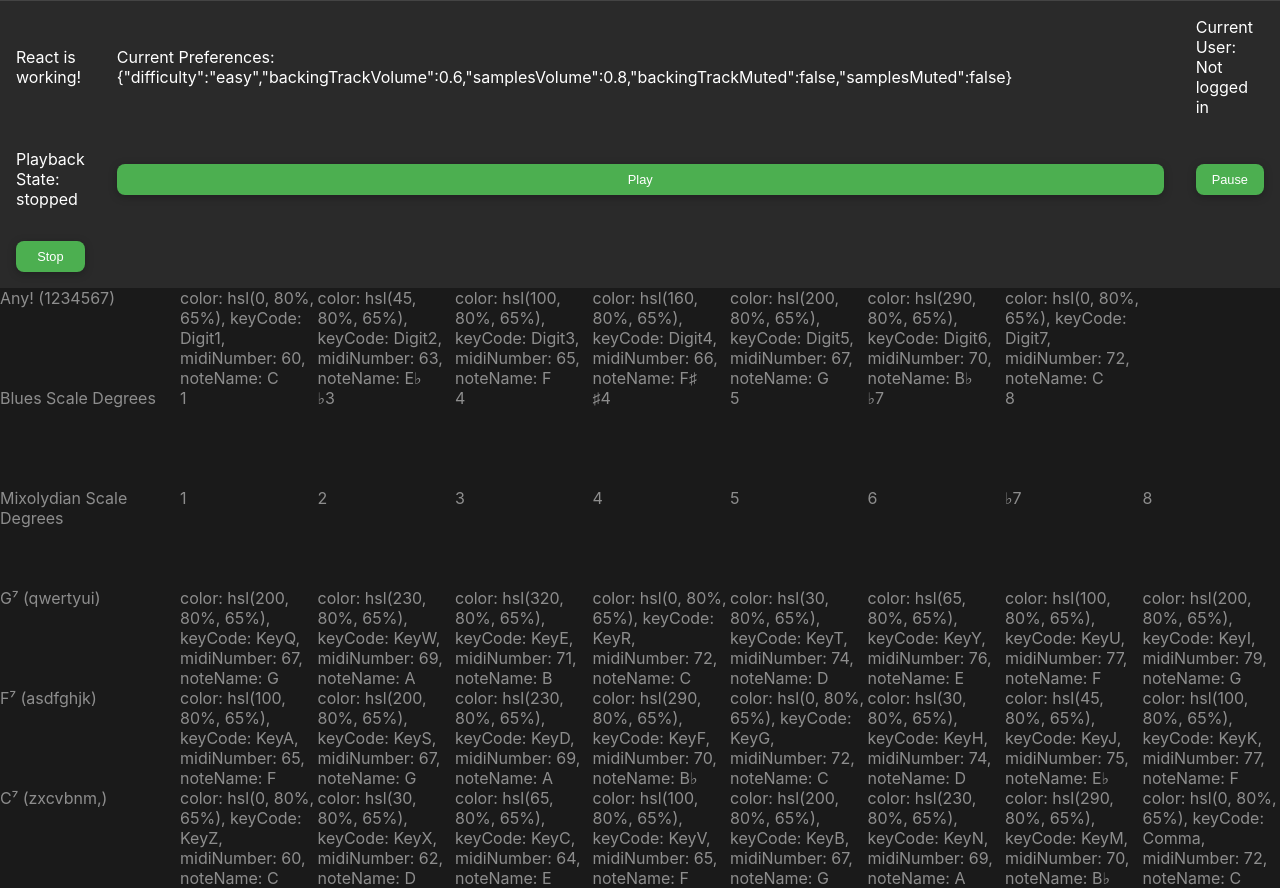
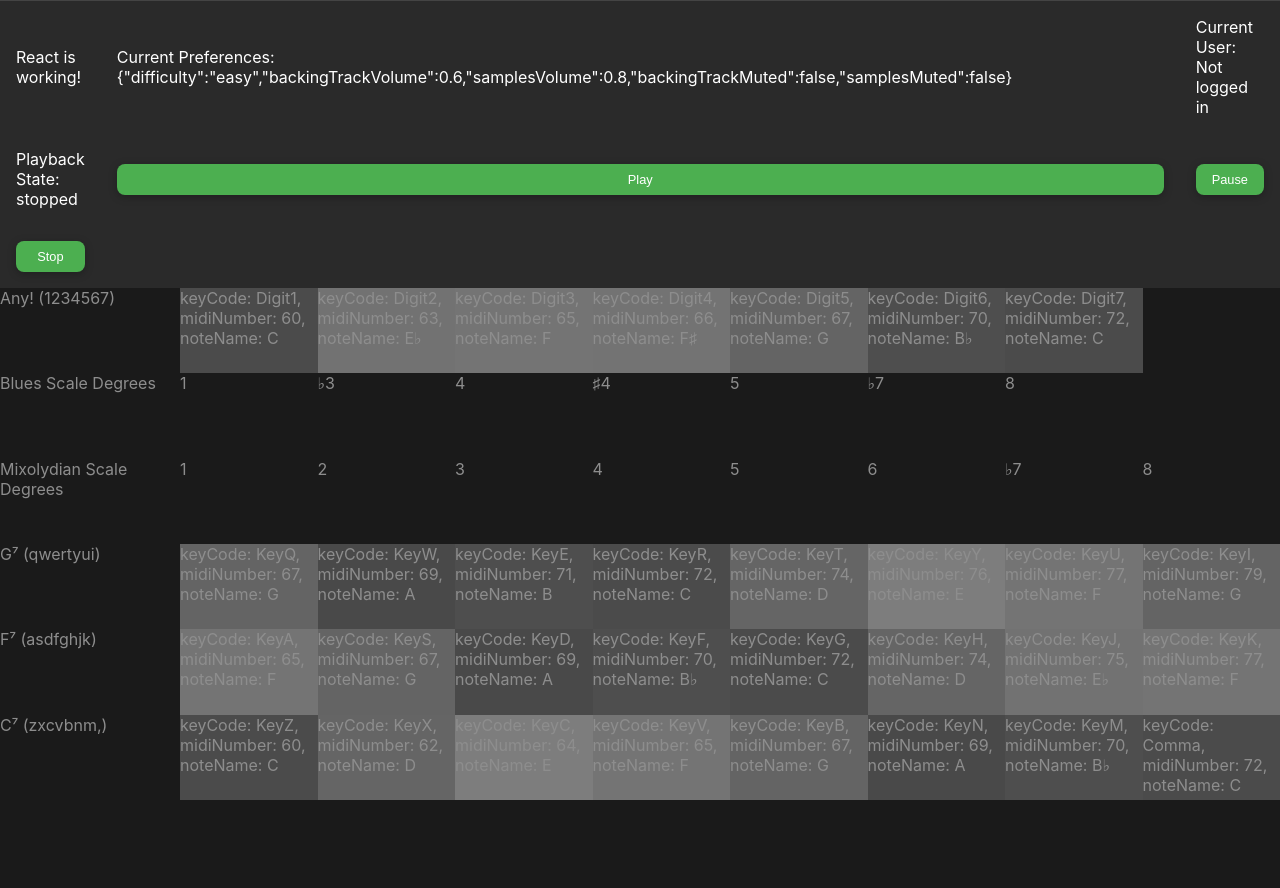
Before and after one commit to asdfang/color-improv, a React (Vite) app in the folder client/: page / in a window 1280 px wide. After the commit the page ends 800 px from the top, so only its background shows below. Built offline with nearby package versions, Linux system fonts and the light colour scheme; no server answers.

Commit message:
feat: add color to NoteCells

```diff
--- a/client/src/components/grid/NoteCell.jsx
+++ b/client/src/components/grid/NoteCell.jsx
@@ -6,7 +6,15 @@ import PropTypes from "prop-types"
  * @param {{color: string, keyCode: KeyCode, midiNumber: number, noteName: string}} props
  */
 export function NoteCell({ color, keyCode, midiNumber, noteName }) {
-    return <div>color: {color}, keyCode: {keyCode}, midiNumber: {midiNumber}, noteName: {noteName}</div>
+    const style = /** @type {import('react').CSSProperties & {'--cell-color': string}} */ ({
+        '--cell-color': color,
+    });
+
+    return (
+        <div className="note-cell" style={style}>
+            keyCode: {keyCode}, midiNumber: {midiNumber}, noteName: {noteName}
+        </div>
+    );
 }
 
 NoteCell.propTypes = {
--- a/client/src/styles.css
+++ b/client/src/styles.css
@@ -508,6 +508,11 @@ kbd {
 #music-grid.playback-paused  { opacity: 0.7; filter: saturate(0.7); }
 #music-grid.playback-stopped { opacity: 0.5; filter: saturate(0); }
 
+/* NoteCell */
+.note-cell {
+    background: var(--cell-color);
+}
+
 /* 4) Dialogs */
 dialog {
     font-family: var(--font-ui);
```
